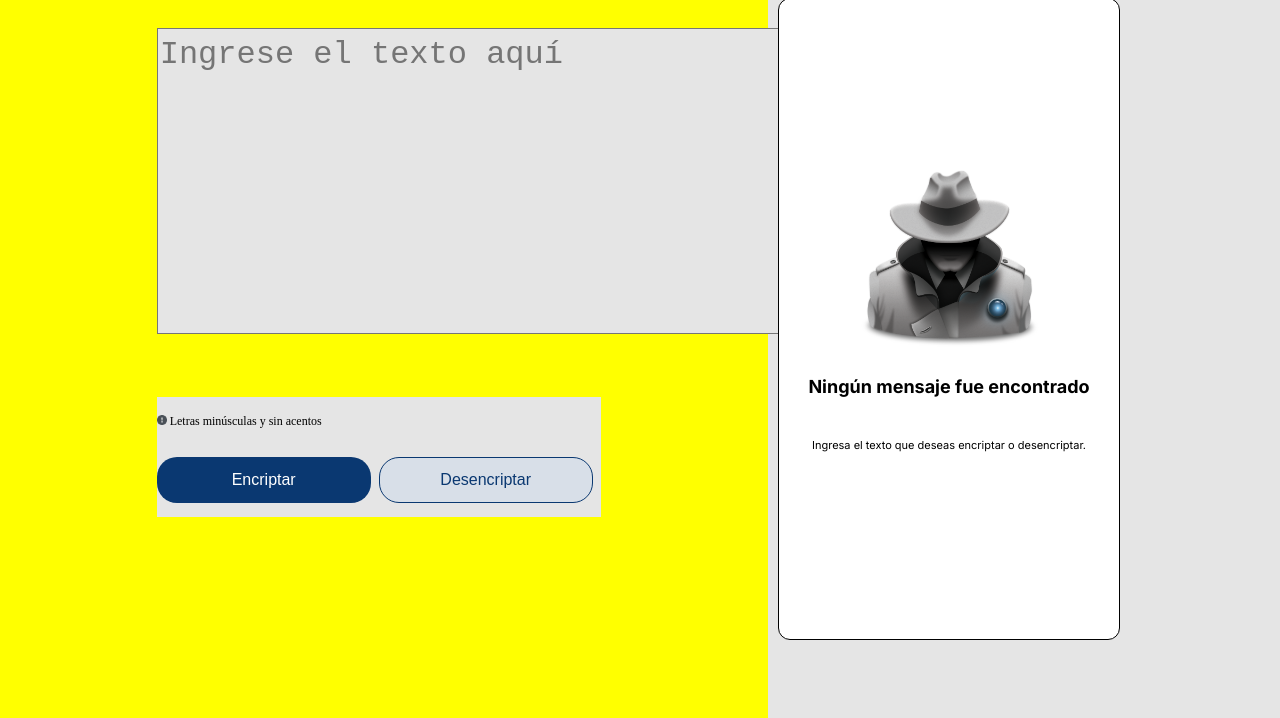
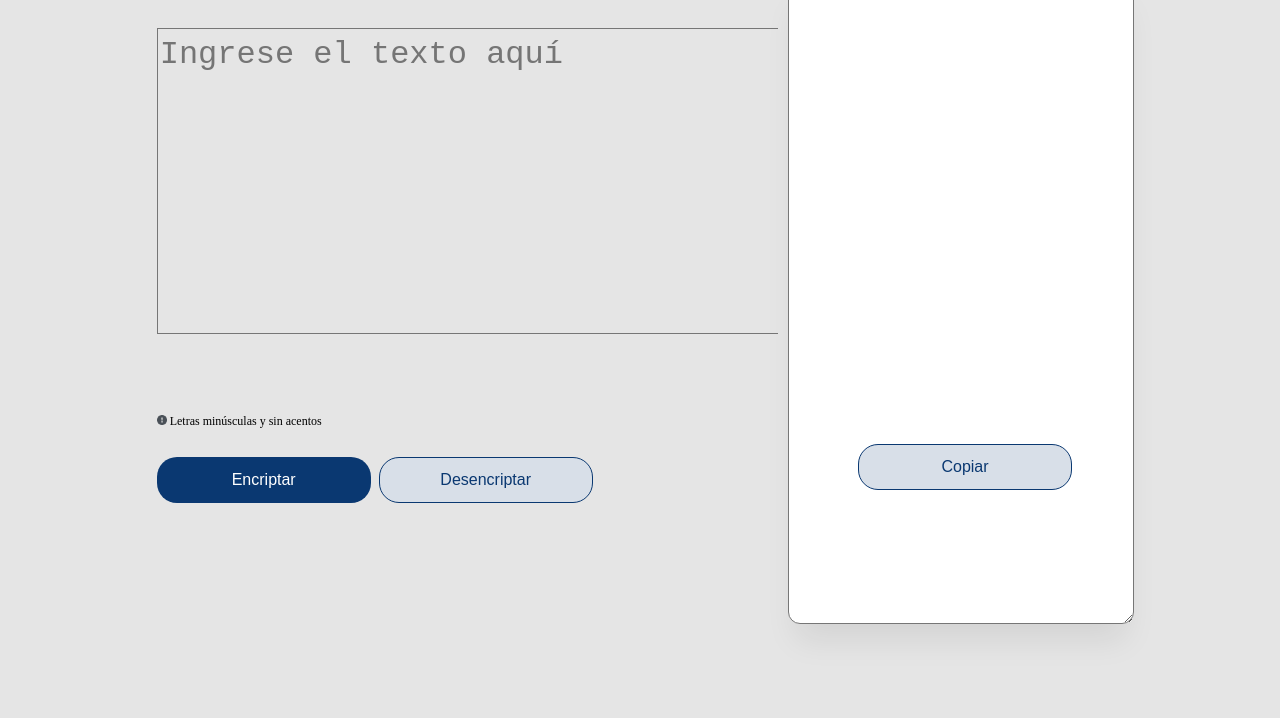
Before and after one commit to andresardila33/text-encryptor, a website: page index.html in a window 1280 px wide. Both pictures are taken after a click on the button "Encriptar". Shown: the part 82-800 px from the top of the page. Drawn offline with Linux system fonts and the light colour scheme.

Commit message:
feat: added javascript file

```diff
--- a/index.html
+++ b/index.html
@@ -18,10 +18,10 @@
       <img src="./images/logo_alura.png" alt="Alura logo" id="logo-alura" />
     </header>
     <main>
-      <section class="main-input">
+      <section>
         <textarea
           type="text"
-          class="input-text1"
+          id="input-text1"
           placeholder="Ingrese el texto aquí"
         ></textarea>
         <div class="box">
@@ -29,30 +29,31 @@
             <img src="./images/icon.png" class="icon" />Letras minúsculas y sin
             acentos
           </h6>
-          <button type="button" onclick="button_encrip()" class="button-1">
+          <button type="button" onclick="encryptButton()" class="button-1">
             Encriptar
           </button>
-          <button type="button" onclick="button_desencrip()" class="button-2">
+          <button type="button" onclick="decryptButton()" class="button-2">
             Desencriptar
           </button>
         </div>
       </section>
 
-      <aside class="main-ouput">
-        <div class="box-2">
-          <img src="/images/detective_2.png" class="imagen-1" />
+      <aside>
+        <div id="box-2">
+          <img src="/images/detective_2.png" id="imagen-1" />
           <h6 class="mensaje-2">Ningún mensaje fue encontrado</h6>
           <h6 class="mensaje-3">
             Ingresa el texto que deseas encriptar o desencriptar.
           </h6>
         </div>
-        <div class="box-3">
-          <textarea type="text" class="input-text2"></textarea>
-          <button type="button" onclick="button_copy()" class="button-3">
+        <div id="box-3">
+          <textarea type="text" id="input-text2"></textarea>
+          <button type="button" onclick="copyButton()" class="button-3">
             Copiar
           </button>
         </div>
       </aside>
     </main>
   </body>
+  <script src="./main.js"></script>
 </html>
--- a/main.js
+++ b/main.js
@@ -0,0 +1,56 @@
+const inputText = document.querySelector("#input-text1");
+const message = document.querySelector("#input-text2");
+const box2 = document.getElementById("box-2");
+const box3 = document.getElementById("box-3");
+
+function encryptButton() {
+  box2.style.display = "none";
+  box3.style.display = "block";
+  const encryptedText = encryptMessage(inputText.value);
+  message.value = encryptedText;
+}
+
+function encryptMessage(sure) {
+  let codeMatrix = [
+    ["e", "enter"],
+    ["i", "imes"],
+    ["a", "ai"],
+    ["o", "ober"],
+    ["u", "ufat"],
+  ];
+  sure = sure.toLowerCase();
+  for (let i = 0; i < codeMatrix.length; i++) {
+    if (sure.includes(codeMatrix[i][0])) {
+      sure = sure.replaceAll(codeMatrix[i][0], codeMatrix[i][1]);
+    }
+  }
+  return sure;
+}
+
+function decryptButton() {
+  const textoDesencriptado = decrypt(inputText.value);
+  message.value = textoDesencriptado;
+}
+
+function decrypt(key) {
+  let codeMatrix2 = [
+    ["enter", "e"],
+    ["imes", "i"],
+    ["ai", "a"],
+    ["ober", "o"],
+    ["ufat", "u"],
+  ];
+  key = key.toLowerCase();
+  for (let i = 0; i < codeMatrix2.length; i++) {
+    if (key.includes(codeMatrix2[i][0])) {
+      key = key.replaceAll(codeMatrix2[i][0], codeMatrix2[i][1]);
+    }
+  }
+  return key;
+}
+
+function copyButton() {
+  message.select();
+  document.execCommand("copy");
+  alert("Haz copiado con exito el mensaje");
+}
--- a/package.json
+++ b/package.json
@@ -2,7 +2,7 @@
   "name": "text-encryptor",
   "version": "1.0.0",
   "description": "alura latam text encryption challenge repository",
-  "main": "index.js",
+  "main": "main.js",
   "scripts": {
     "test": "echo \"Error: no test specified\" && exit 1"
   },
--- a/style.css
+++ b/style.css
@@ -14,6 +14,7 @@ header {
 }
 
 header #logo-alura {
+    display: block;
     margin-left: 50px;
 }
 
@@ -26,12 +27,11 @@ main {
 }
 
 section {
-    background: yellow;
     width: 60%;
     height: 100%;
 }
 
-section .input-text1 {
+section #input-text1 {
     position: relative;
     width: 676.6px;
     height: 300px;
@@ -109,7 +109,7 @@ aside {
     height: 100%;
 }
 
-aside .box-3 {
+aside #box-3 {
     display: none;
     position: relative;
     left: 10px;
@@ -118,8 +118,7 @@ aside .box-3 {
     height: 640px;
 }
 
-aside .input-text2 {
-    display: none;
+#input-text2 {
     background: #FFFFFF;
     box-shadow: 0px 24px 32px -8px rgba(0, 0, 0, 0.08);
     border-radius: 12px;
@@ -131,7 +130,8 @@ aside .input-text2 {
     color: #0A3871;
 }
 
-aside .box-2 {
+aside #box-2 {
+    display: block;
     background: #FFFFFF;
     position: relative;
     border: solid 1px;
@@ -143,7 +143,7 @@ aside .box-2 {
     height: 640px;
 }
 
-aside .imagen-1 {
+aside #imagen-1 {
     background: #FFFFFF;
     position: relative;
     left: 65px;
@@ -176,7 +176,6 @@ aside .mensaje-3 {
 
 aside .button-3 {
     cursor:pointer;
-    display: none;
     position: relative;
     left: 80px;
     bottom: 200px;
```
